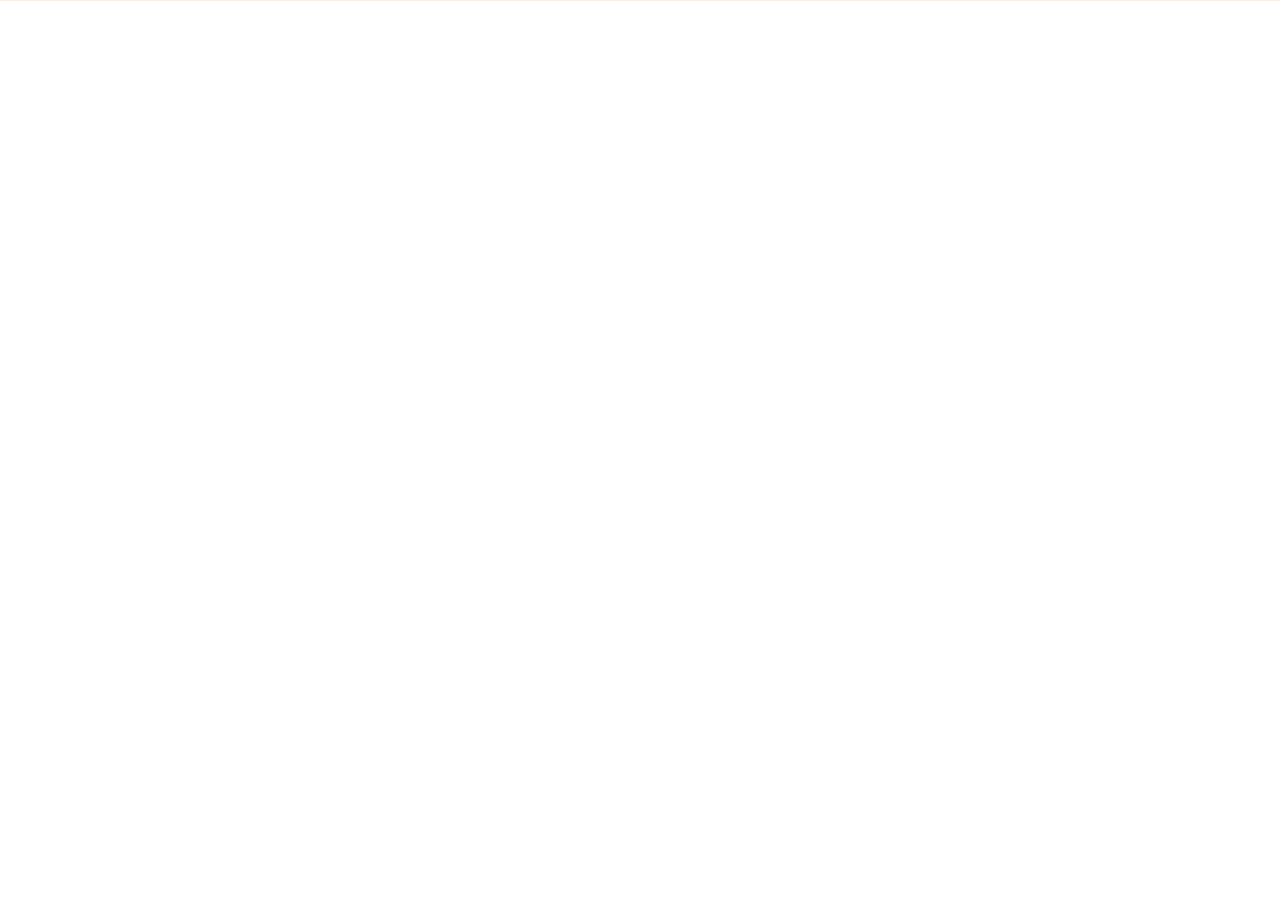
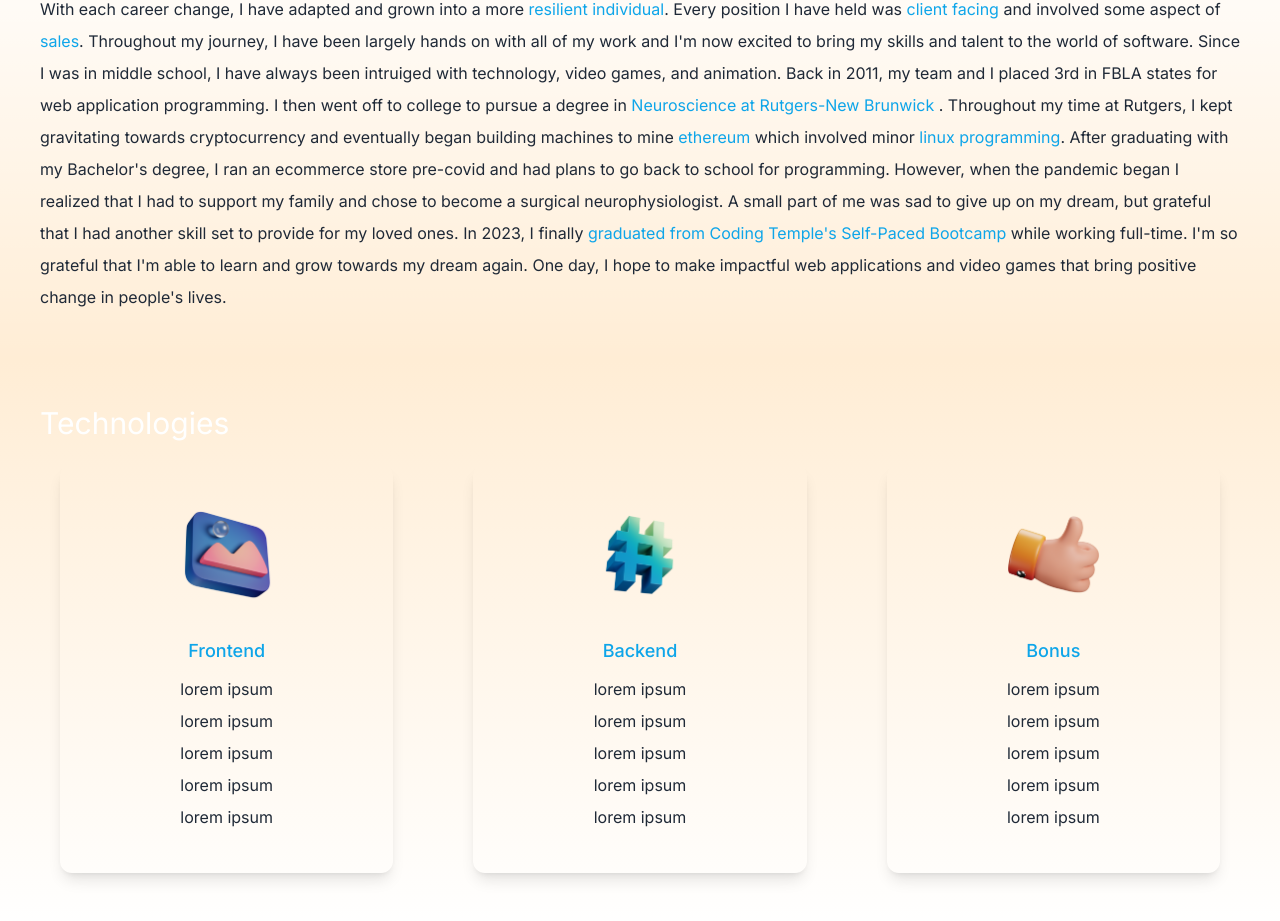
Before and after one commit to Lexmark444/Portfolio, a Next.js app in the folder react-portfolio/: page / in a window 1280 px wide. Shown: the part 975-1896 px from the top of the page. Before the commit the page ends 976 px from the top, so only its background shows below. Built offline with nearby package versions, Linux system fonts and the light colour scheme.

Commit message:
About complete, Technologies 50%

```diff
--- a/react-portfolio/src/app/page.js
+++ b/react-portfolio/src/app/page.js
@@ -1,6 +1,7 @@
 import Navbar from '@/components/NavBar';
 import Hero from '@/components/Hero';
 import About from '@/components/About';
+import Technologies from '@/components/Technologies';
 
 
 export default function Home() {
@@ -19,6 +20,7 @@
         <Hero />
       </div>
       <About />
+      <Technologies />
     </body>
     </>
   )
--- a/react-portfolio/src/components/About.jsx
+++ b/react-portfolio/src/components/About.jsx
@@ -1,10 +1,30 @@
 
 export default function About(){
     return(
-        <div className="bg-gradient-to-b from-white to bg-orange-100">
+        <div className="bg-gradient-to-b from-white to bg-orange-100 p-10 pt-0">
             <h3 className="text-3xl py-1">My Journey</h3>
             <p className="text-md py-2 leading-8 text-gray-800">
-                Lorem ipsum
+                My career trajectory is as diverse as it gets. From custom framing, real estate sales and development,
+                 to surgical neurophysiology, and now web development.
+                With each career change, I have adapted and grown into a more <span className="text-sky-500">resilient individual</span>.
+                Every position I have held was <span className="text-sky-500">client facing </span> and involved some aspect of <span className="text-sky-500">sales</span>.
+                Throughout my journey, I have been largely hands on with all of my work and I'm now excited
+                to bring my skills and talent to the world of software. Since I was in middle school,
+                I have always been intruiged with technology, video games, and animation. Back in 2011,
+                my team and I placed 3rd in FBLA states for web application programming. I then went off to college to pursue
+                a degree in <span className="text-sky-500"> Neuroscience at Rutgers-New Brunwick </span>. Throughout my time at Rutgers,
+                I kept gravitating towards cryptocurrency and eventually began building machines
+                to mine <span className="text-sky-500">ethereum </span> which involved minor <span className="text-sky-500"> linux programming</span>.
+                After graduating with my Bachelor's degree, I ran an ecommerce store
+                pre-covid and had plans to go back to school for programming.
+                However, when the pandemic began I realized that I had to
+                 support my family and chose to become a surgical neurophysiologist.
+                 A small part of me was sad to give up on my dream,
+                 but grateful that I had another skill set to provide for my loved ones.
+                 In 2023, I finally <span className="text-sky-500">graduated from Coding Temple's Self-Paced Bootcamp </span>while working full-time.
+                 I'm so grateful that I'm able to learn and grow towards my dream again.
+                 One day, I hope to make impactful web applications
+                 and video games that bring positive change in people's lives.
             </p>
         </div>
     )
--- a/react-portfolio/src/components/Technologies.jsx
+++ b/react-portfolio/src/components/Technologies.jsx
@@ -0,0 +1,47 @@
+import design from '../public/static/design.png'
+import code from '../public/static/code.png'
+import consulting from '../public/static/consulting.png'
+import Image from 'next/image'
+
+export default function Technologies(){
+    return(
+        <div className='bg-gradient-to-b from-orange-100 to-white p-10'>
+            <h1 className='text-3xl py-1'>Technologies</h1>
+            <div className='lg:flex gap-10'>
+                <div className='flex-1 text-center shadow-lg p-10 rounded-xl m-5'>
+                    <div className='flex justify-center'>
+                    <Image src={design} width={100} height={100}/>
+                    </div>
+                    <h3 className='text-lg font-medium pt-8 pb-2 text-sky-500'>Frontend</h3>
+                    <p className=' text-gray-800 py-1'>lorem ipsum</p>
+                    <p className=' text-gray-800 py-1'>lorem ipsum</p>
+                    <p className=' text-gray-800 py-1'>lorem ipsum</p>
+                    <p className=' text-gray-800 py-1'>lorem ipsum</p>
+                    <p className=' text-gray-800 py-1'>lorem ipsum</p>
+                </div>
+                <div className='flex-1 text-center shadow-lg p-10 rounded-xl m-5'>
+                <div className='flex justify-center'>
+                    <Image src={code} width={100} height={100}/>
+                    </div>
+                    <h3 className='text-lg font-medium pt-8 pb-2 text-sky-500'>Backend</h3>
+                    <p className=' text-gray-800 py-1'>lorem ipsum</p>
+                    <p className=' text-gray-800 py-1'>lorem ipsum</p>
+                    <p className=' text-gray-800 py-1'>lorem ipsum</p>
+                    <p className=' text-gray-800 py-1'>lorem ipsum</p>
+                    <p className=' text-gray-800 py-1'>lorem ipsum</p>
+                </div>
+                <div className='flex-1 text-center shadow-lg p-10 rounded-xl m-5'>
+                <div className='flex justify-center'>
+                    <Image src={consulting} width={100} height={100}/>
+                    </div>
+                    <h3 className='text-lg font-medium pt-8 pb-2 text-sky-500'>Bonus</h3>
+                    <p className=' text-gray-800 py-1'>lorem ipsum</p>
+                    <p className=' text-gray-800 py-1'>lorem ipsum</p>
+                    <p className=' text-gray-800 py-1'>lorem ipsum</p>
+                    <p className=' text-gray-800 py-1'>lorem ipsum</p>
+                    <p className=' text-gray-800 py-1'>lorem ipsum</p>
+                </div>
+        </div>
+        </div>
+    )
+}
```
